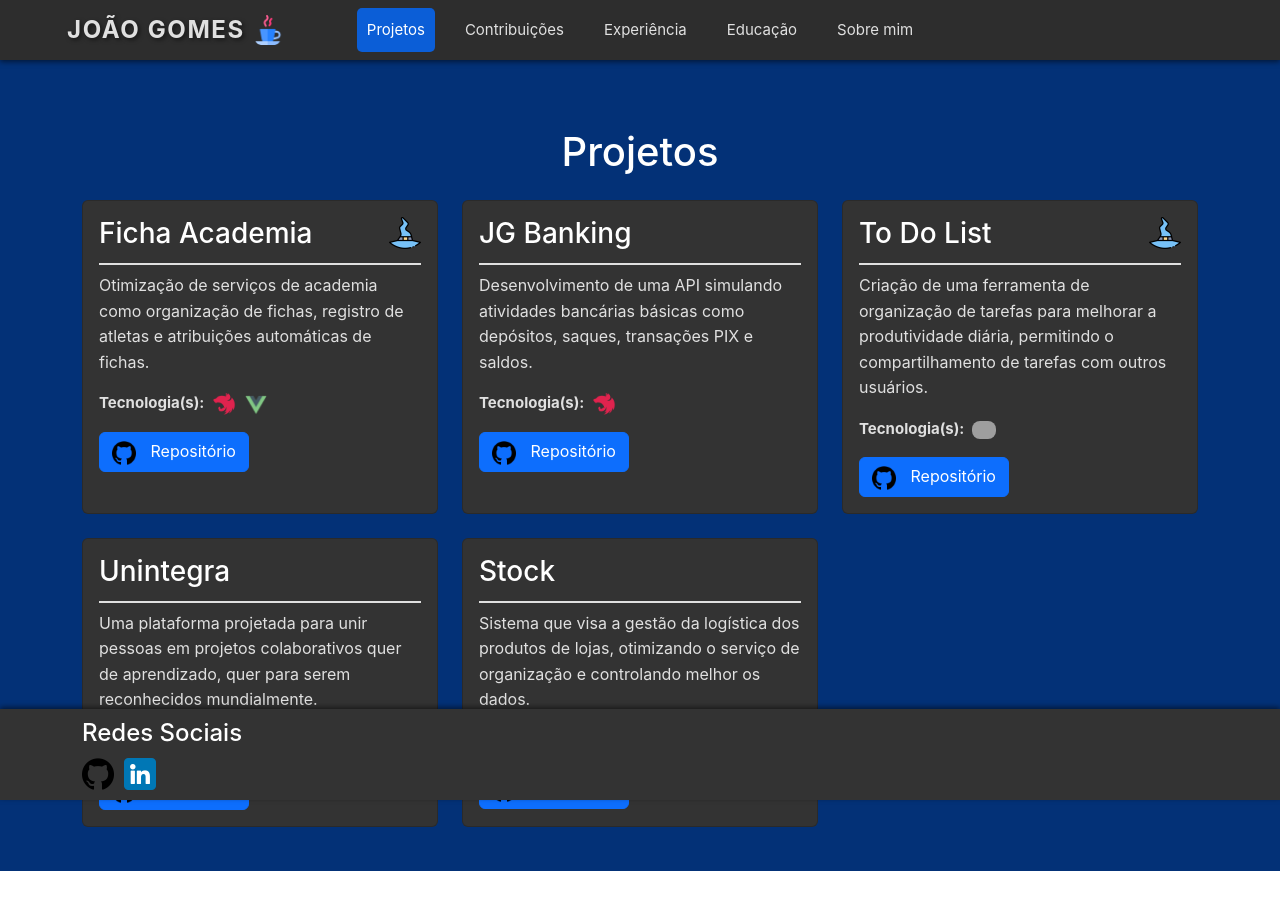
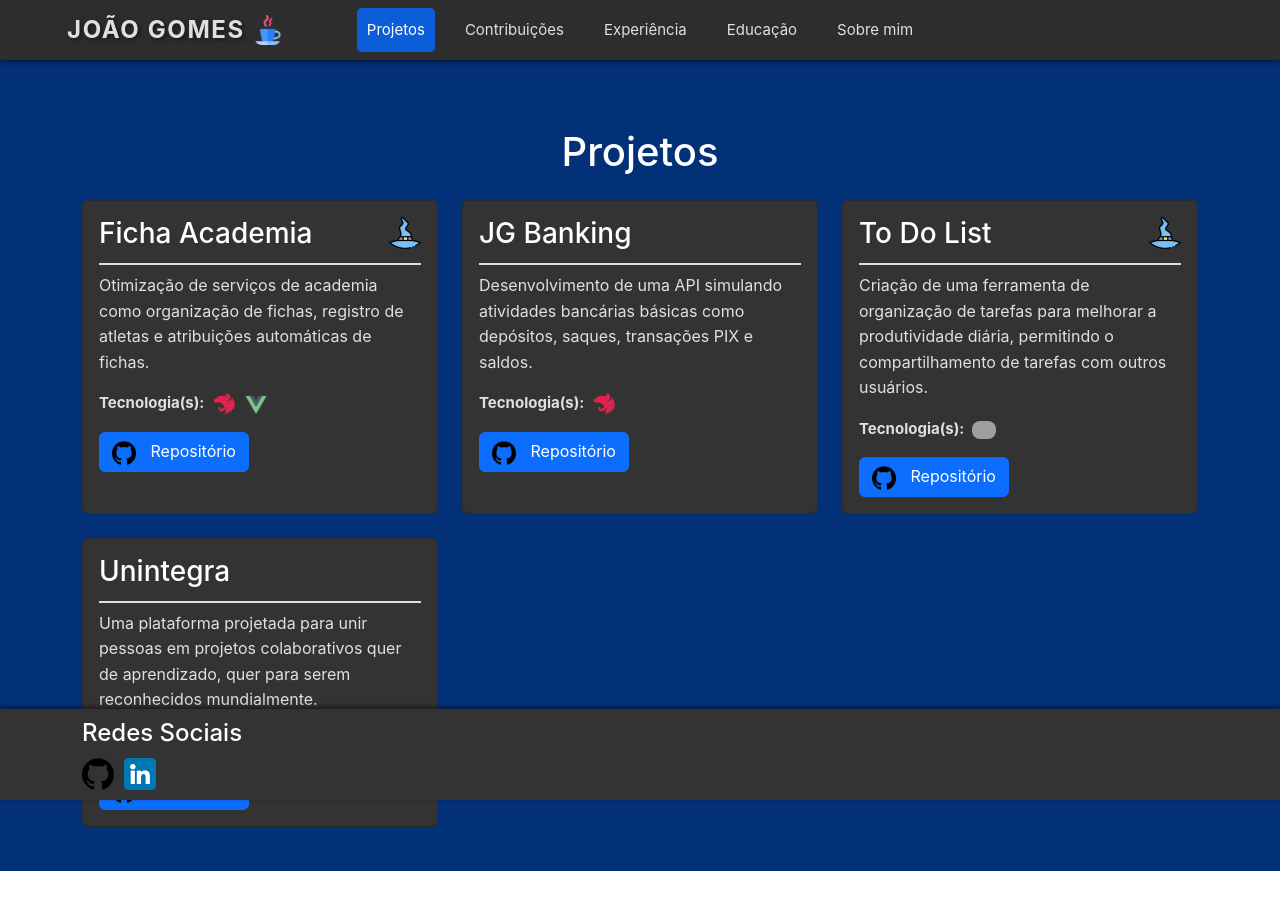
Before and after one commit to joaomarcelo09/jg-portfolio, a Vue app: page / in a window 1280 px wide. Shown: the top 910 px of the page. Built offline with nearby package versions, Linux system fonts and the light colour scheme; grey boxes are pictures that could not be loaded.

Commit message:
fix: update de portfolio

```diff
--- a/src/views/AditionalView.vue
+++ b/src/views/AditionalView.vue
@@ -40,14 +40,6 @@ const aditionals = [
       `Entrei nesse projeto com o intuito de poder focar mais em fazer tarefas como desenvolvedor e não precisar pensar tanto
        em outros aspectos como gestão do projeto, por isso optei por entrar num projeto fora do BitWizards.`
     ]
-  },
-  {
-    title: 'Stock',
-    image_right: '/stock.png',
-    description: [
-      `Outro projeto comunitário que eu entrei apenas sendo desenvolvedor back-end, porém entrei nesse projeto pois o framework utilizado
-      é o spring boot, então para ampliar meus conhecimentos práticos em JAVA faço parte da equipe em que desenvolve esse projeto.`
-    ]
   }
 ]
 </script>
--- a/src/views/ProjectView.vue
+++ b/src/views/ProjectView.vue
@@ -69,13 +69,6 @@ const projects = [
       'Uma plataforma projetada para unir pessoas em projetos colaborativos quer de aprendizado, quer para serem reconhecidos mundialmente.',
     frameworks: ['/nest-js-icon.png'],
     githubLink: 'https://github.com/unintegra/backend'
-  },
-  {
-    name: 'Stock',
-    description:
-      'Sistema que visa a gestão da logística dos produtos de lojas, otimizando o serviço de organização e controlando melhor os dados.',
-    frameworks: ['spring-boot-icon.png'],
-    githubLink: 'https://github.com/joaomarcelo09/to-do-list-java'
   }
 ]
 </script>
```
Also changed, not shown: 1 other file (tests, documents, lock files or other folders).
